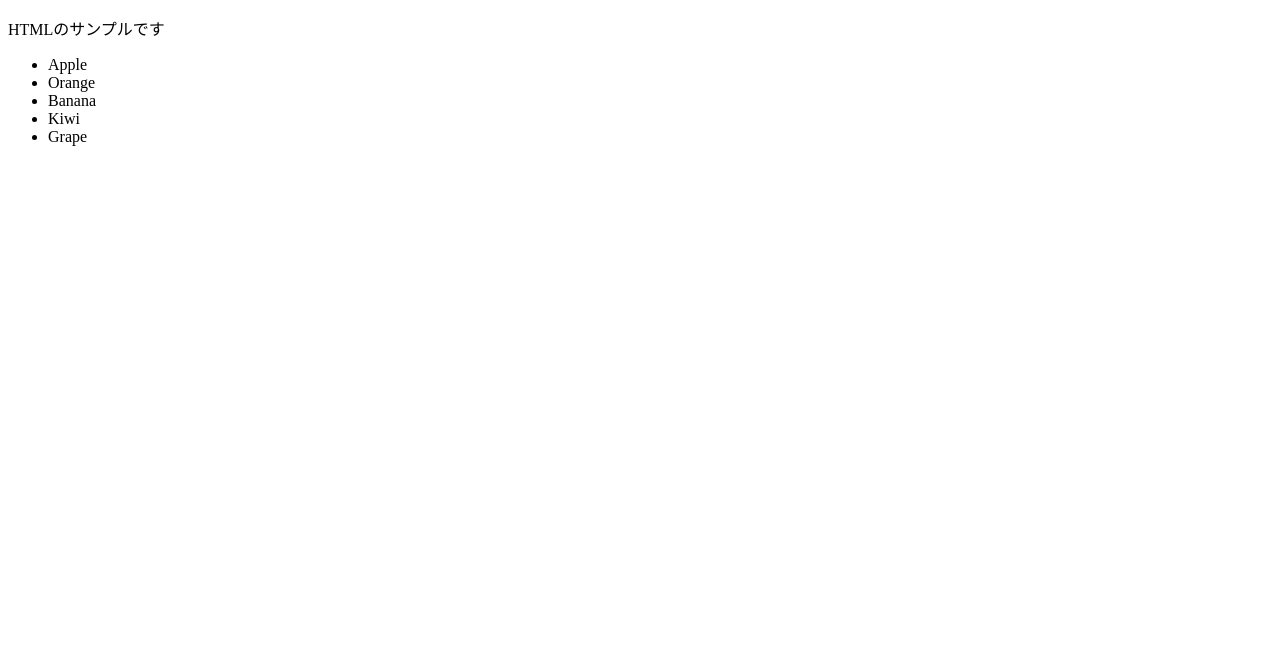
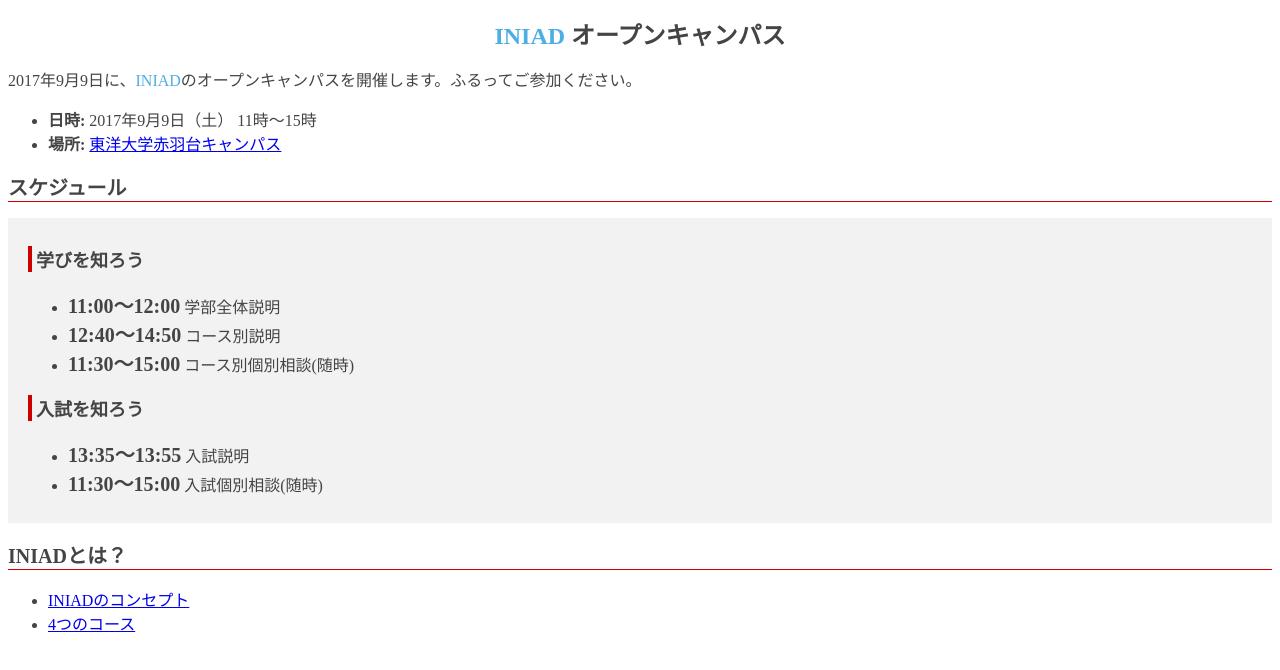
Before and after one commit to city-dx2022-063/html-test2, a plain HTML site: page index.html in a window 1280 px wide. Drawn offline with Linux system fonts and the light colour scheme.

Commit message:
課題用に変更

```diff
--- /dev/null
+++ b/css/iniad.css
@@ -0,0 +1,38 @@
+body {
+    background-color: #ffffff;
+    color: #444444;
+  }
+
+  h1 {
+    font-size: 24px;
+    text-align: center;
+    color: #444444;
+  }
+
+  h2 {
+    font-size: 20px;
+    color: #444444;
+    border-bottom: solid 1px #cc0000;
+  }
+
+  h3 {
+    font-size: 18px;
+    padding-left: 4px;
+    border-left: solid 4px #cc0000;
+    color:#444444;
+  }
+
+  #schedule {
+    padding: 10px 20px 10px 20px;
+    background-color: #f2f2f2;
+  }
+
+  .iniad {
+    color: #4dade5;
+  }
+
+  .time {
+    font-weight: bold;
+    color: #444444;
+    font-size: 20px;
+  }
--- a/index.html
+++ b/index.html
@@ -1,18 +1,37 @@
 <!DOCTYPE html>
 <html>
   <head>
-        <title>HTMLのサンプル</title>
+    <meta charset="UTF-8">
+    <title>INIAD オープンキャンパス特設サイト(偽)</title>
+    <link rel="stylesheet" type="text/css" href="css/iniad.css">
   </head>
+
   <body>
-        <p>
-            HTMLのサンプルです
-        </p>
+    <h1><span class="iniad">INIAD</span> オープンキャンパス</h1>
+    <p>2017年9月9日に、<span class="iniad">INIAD</span>のオープンキャンパスを開催します。ふるってご参加ください。</p>
     <ul>
-            <li>Apple</li>
-            <li>Orange</li>
-            <li>Banana</li>
-            <li>Kiwi</li>
-            <li>Grape</li>
+      <li><b>日時:</b> 2017年9月9日（土） 11時〜15時</li>
+      <li><b>場所:</b> <a href="https://www.iniad.org/access/">東洋大学赤羽台キャンパス</a></li>
+    </ul>
+    <h2>スケジュール</h2>
+    <div id="schedule">
+      <h3>学びを知ろう</h3>
+      <ul id="schedule-learning">
+        <li><span class="time">11:00〜12:00</span> 学部全体説明</li>
+        <li><span class="time">12:40〜14:50</span> コース別説明</li>
+        <li><span class="time">11:30〜15:00</span> コース別個別相談(随時)</li>
+      </ul>
+
+      <h3>入試を知ろう</h3>
+      <ul id="schedule-exam">
+        <li><span class="time">13:35〜13:55</span> 入試説明</li>
+        <li><span class="time">11:30〜15:00</span> 入試個別相談(随時)</li>
+      </ul>
+    </div>
+    <h2>INIADとは？</h2>
+    <ul>
+      <li><a href="concept.html">INIADのコンセプト</a></li>
+      <li><a href="courses.html">4つのコース</a></li>
     </ul>
   </body>
 </html>
```
Lines whose indentation alone changed are shown as unchanged.
